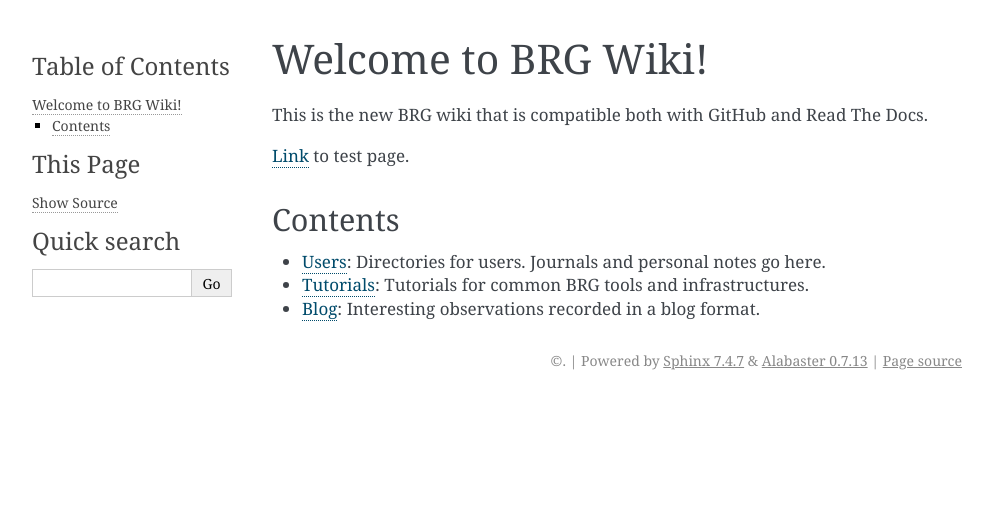
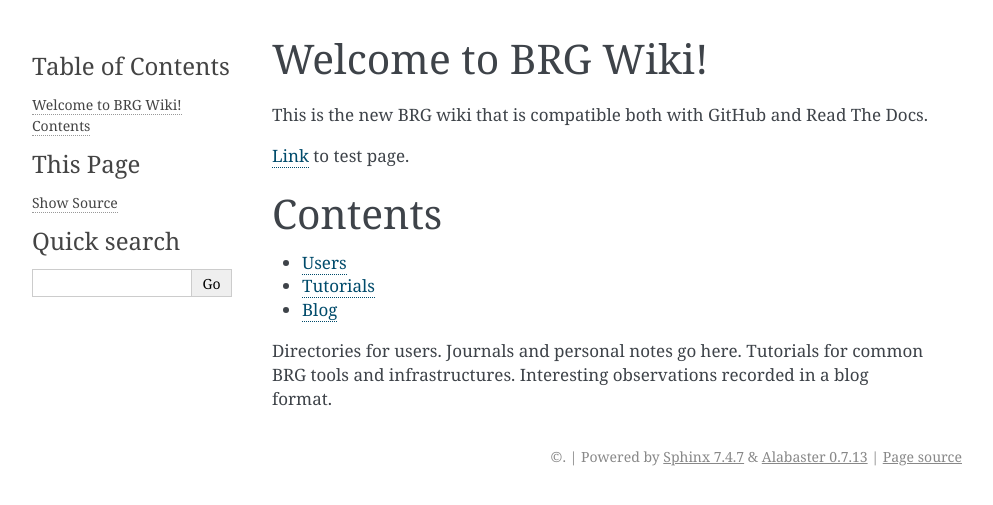
Before and after one commit to berkinilbeyi/rtd-wiki, a Sphinx documentation site: the page built from docs/README.md, in a window 1280 px wide. Shown: the top 505 px of the page, without its empty margins (148-1141 px from the left). Built offline with Sphinx 7.4.7, drawn with Linux system fonts in a browser that asks for light colours; pages that are not in the unit, such as notebooks, are missing from menus.

```diff
--- a/docs/README.md
+++ b/docs/README.md
@@ -5,12 +5,12 @@ Docs.
 
 [Link](test-page.md) to test page.
 
-Contents
---------
+# Contents
 
-* [Users](users/README.md): Directories for users. Journals and personal
-  notes go here.
-* [Tutorials](tutorials/README.md): Tutorials for common BRG tools and
-  infrastructures.
-* [Blog](blog/README.md): Interesting observations recorded in a blog
-  format.
+* [Users](users/README.md)
+* [Tutorials](tutorials/README.md)
+* [Blog](blog/README.md)
+
+Directories for users. Journals and personal notes go here.
+Tutorials for common BRG tools and infrastructures.
+Interesting observations recorded in a blog format.
```
